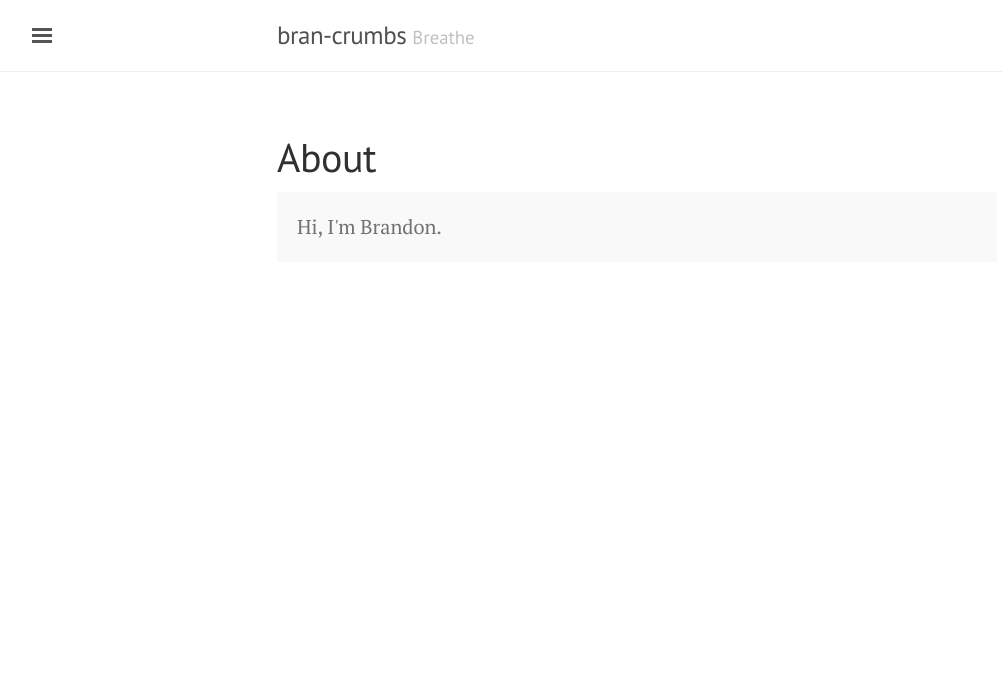
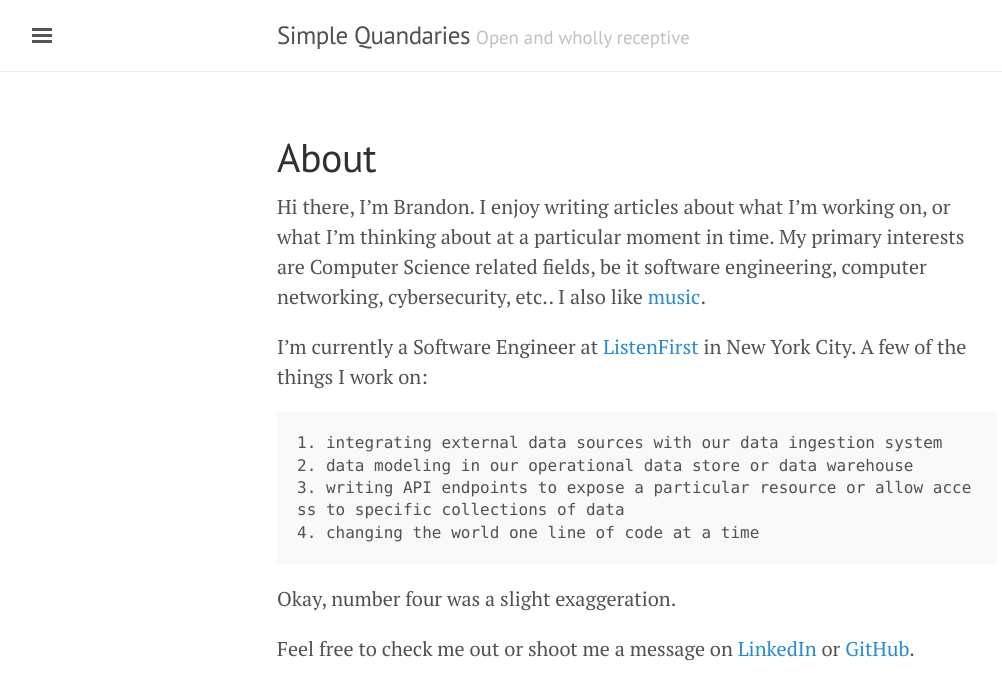
Before and after one commit to brandon-powers/brandon-powers.github.io, a Jekyll site: the page built from about.md, in a window 1280 px wide. Shown: the top 700 px of the page, without its empty margins (3-1005 px from the left). Built offline with Jekyll 4.4.1, drawn with Linux system fonts in a browser that asks for light colours.

Commit message:
Add about text, update config

```diff
--- a/_config.yml
+++ b/_config.yml
@@ -1,22 +1,21 @@
 # Permalinks
 #
-# Use of `relative_permalinks` ensures post links from the index work properly.
-permalink:           pretty
+permalink: pretty
 gems: [jekyll-paginate]
 paginate: 5
 paginate_path: "page:num"
 
 # Setup
-title:               bran-crumbs
-tagline:             'Breathe'
-description:         'Crumbs from the man himself, Bran'
-url:                 https://brandon-powers.github.io
-baseurl:             https://brandon-powers.github.io
+title: Simple Quandaries
+tagline: 'Open and wholly receptive'
+description: 'Ramblings of a software engineer, also human...labels are elusive.'
+url: https://brandon-powers.github.io
+baseurl: https://brandon-powers.github.io
 
 # About/contact
 author:
-  name:              Brandon Powers
-  url:               https://twitter.com/bk_powers
+  name: Brandon Powers
+  url: https://twitter.com/bk_powers
 
 # Custom vars
-version:             1.0.0
+version: 1.0.0
--- a/about.md
+++ b/about.md
@@ -3,6 +3,15 @@ layout: page
 title: About
 ---
 
-<p class="message">
-  Hi, I'm Brandon.
-</p>
+Hi there, I'm Brandon. I enjoy writing articles about what I'm working on, or what I'm thinking about at a particular moment in time. My primary interests are Computer Science related fields, be it software engineering, computer networking, cybersecurity, etc.. I also like [music](https://www.youtube.com/watch?v=dQw4w9WgXcQ).
+
+I'm currently a Software Engineer at [ListenFirst](https://www.listenfirstmedia.com/) in New York City. A few of the things I work on:
+
+    1. integrating external data sources with our data ingestion system
+    2. data modeling in our operational data store or data warehouse
+    3. writing API endpoints to expose a particular resource or allow access to specific collections of data
+    4. changing the world one line of code at a time
+
+Okay, number four was a slight exaggeration.
+
+Feel free to check me out or shoot me a message on [LinkedIn](https://www.linkedin.com/in/brandonkpowers/) or [GitHub](https://github.com/brandon-powers).
```
